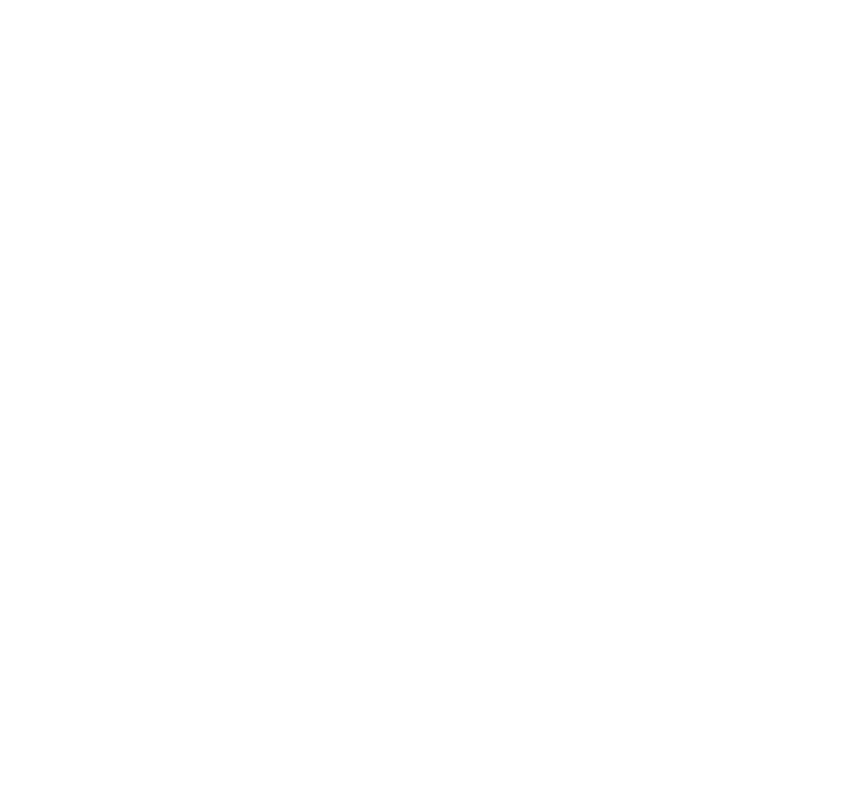
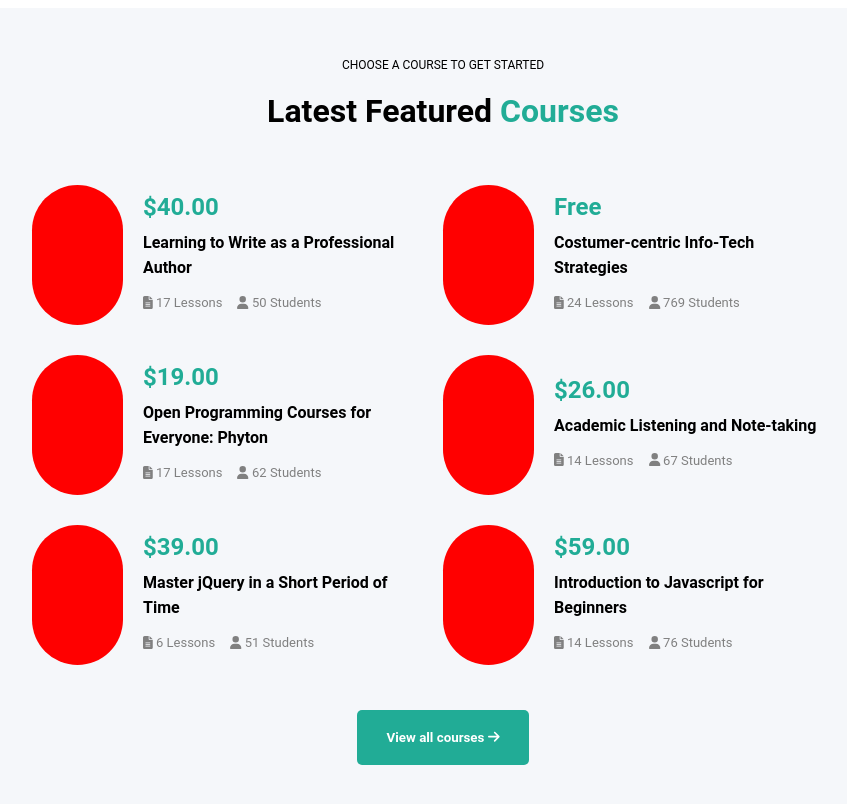
Before and after one commit to francesco-abritta/proj-html-vuejs, a Vue app: page / in a window 1280 px wide. Shown: the part 3101-3905 px from the top of the page, without its empty margins (197-1044 px from the left). Before the commit the page ends 2959 px from the top, so only its background shows below. Built offline with nearby package versions, Linux system fonts and the light colour scheme.

Commit message:
sezione courses completa(mancano img)

```diff
--- a/package.json
+++ b/package.json
@@ -9,6 +9,7 @@
   },
   "dependencies": {
     "@fortawesome/fontawesome-free": "^6.0.0",
+    "bootstrap-vue": "^2.21.2",
     "core-js": "^3.6.5",
     "vue": "^2.6.11"
   },
--- a/src/App.vue
+++ b/src/App.vue
@@ -1,9 +1,7 @@
 <template>
   <div id="app">
     <Header />
-    <div class="contenitore">
       <Main />
-    </div>
   </div>
 </template>
 
@@ -22,8 +20,5 @@
 
 <style lang="scss">
   @import './assets/global.scss';
-  .contenitore{
-    margin: 0 auto;
-    max-width: 65%;
-  }
+
 </style>
--- a/src/components/Main.vue
+++ b/src/components/Main.vue
@@ -1,20 +1,33 @@
 <template>
   <div>
-    <MainServices :numeri="numbers" :cardServices="servicesCard" :listServices="servicesList"/>
+      <div class="services">
+        <div class="contenitore">
+            <MainServices :numeriServices="servicesNumbers" :cardServices="servicesCard" :listServices="servicesList"/>
+        </div>
+      </div>
+
+      <div class="courses">
+        <div class="contenitore">
+            <MainCourses :infoCourses="coursesInfo"/>
+        </div>
+      </div>
+
   </div>
 </template>
 
 <script>
 import MainServices from './sections/MainServices.vue'
+import MainCourses from './sections/MainCourses.vue'
 
 export default {
     name:'Main',
     components:{
-        MainServices
+        MainServices,
+        MainCourses
     },
     data() {
       return{
-        numbers: [
+        servicesNumbers: [
           {
             number: '1.926',
             text: 'FINISHED SESSIONS'
@@ -70,14 +83,61 @@
             text: 'Get the desired certificate delivered at house'
           }
         ],
+
+        coursesInfo: [
+          {
+            price: '$40.00',
+            work: 'Learning to Write as a Professional Author',
+            data1: '17',
+            data2: '50'
+          },
+          {
+            price: 'Free',
+            work: 'Costumer-centric Info-Tech Strategies',
+            data1: '24',
+            data2: '769'
+          },
+          {
+            price: '$19.00',
+            work: 'Open Programming Courses for Everyone: Phyton',
+            data1: '17',
+            data2: '62'
+          },
+          {
+            price: '$26.00',
+            work: 'Academic Listening and Note-taking',
+            data1: '14',
+            data2: '67'
+          },
+          {
+            price: '$39.00',
+            work: 'Master jQuery in a Short Period of Time',
+            data1: '6',
+            data2: '51'
+          },
+          {
+            price: '$59.00',
+            work: 'Introduction to Javascript for Beginners',
+            data1: '14',
+            data2: '76'
+          },
+        ],
       }
   }
 }
 </script>
 
 <style scoped>
-
     div{
         margin-top: 200px;
     }
+
+    .contenitore{
+        margin: 0 auto;
+        max-width: 65%;
+    }
+
+    .courses{
+        background: #F5F7FA;
+    }
 </style>
--- /dev/null
+++ b/src/components/sections/MainCourses.vue
@@ -0,0 +1,172 @@
+<template>
+  <div>
+      <div class="section">
+        <div class="titles">
+            <p>CHOOSE A COURSE TO GET STARTED</p>
+            <h1>Latest Featured <span>Courses</span></h1>
+        </div>
+
+        <div class="cards">
+            <div class="card" v-for="(elemento, indice) in infoCourses" :key="indice">
+                <div class="image">
+                    <!-- <img src="../../assets/img2/course-02-480x298.jpg" alt=""> -->
+                    <!-- <img src="../../assets/img2/stock-full-hd-03-480x298.jpg" alt=""> -->
+                </div>
+
+                <div class="text">
+                    <div class="price">
+                        <h2>{{elemento.price}}</h2>
+                    </div>
+                    <div class="description">
+                        <p>{{elemento.work}}</p>
+                    </div>
+                    <div class="info">
+                        <div class="icon1">
+                            <i class="fa-solid fa-file-lines"></i> {{elemento.data1}} Lessons
+                        </div>
+                        <div class="icon2">
+                            <i class="fa-solid fa-user"></i> {{elemento.data2}} Students
+                        </div>
+                    </div>
+                </div>
+            </div>
+
+        </div>
+
+        <div class="button">
+            <button><strong>View all courses <i class="fa-solid fa-arrow-right"></i></strong></button>
+        </div>
+      </div>
+
+  </div>
+</template>
+
+<script>
+
+
+export default {
+    name:'MainCourses',
+    props:{
+        infoCourses: Array,
+    }
+}
+</script>
+
+<style scoped lang="scss">
+
+  @import '../../assets/vars.scss';
+
+    .section{
+        padding: 50px 0;
+
+        .titles{
+            text-align: center;
+
+            p{
+                font-size: 12px;
+            }
+
+            h1{
+                margin: 20px 0;
+
+                span{
+                    color: $lightgreen;
+                }
+            }
+        }
+
+        .cards{
+            display: flex;
+            flex-wrap: wrap;
+            margin-top: 50px;
+
+
+            .card{
+            display: flex;
+            align-items: center;
+            width: 47%;
+            padding: 5px;
+            line-height: 25px;
+            margin-bottom: 20px;
+            margin-right: 20px;
+            border-radius: 15px;
+
+
+
+            .image{
+                border-radius: 100px;
+                width: 140px;
+                height: 140px;
+                overflow: hidden;
+                position: relative;
+                background: red;
+
+                // img{
+                //     position: absolute;
+                //     top: 50%;
+                //     left: 50%;
+                //     transform: translate(-50%, -50%);
+                // }
+            }
+
+
+            .text{
+                margin-left: 20px;
+
+                .price{
+                    color: $lightgreen;
+                }
+
+                .description{
+                    margin: 10px 0;
+                    font-weight: bold;
+                    width: 270px;
+                }
+
+                .info{
+                    display: flex;
+                    font-size: 13px;
+                    .icon1, .icon2{
+                        margin-right: 15px;
+                        color: grey;
+                    }
+                }
+            }
+
+
+
+            }
+            .card:hover{
+                background: white;
+                cursor: pointer;
+            }
+
+
+    }
+
+
+    .button{
+        text-align: center;
+        margin-top: 20px;
+    }
+    button{
+        cursor: pointer;
+        padding: 20px 30px;
+        border: 0;
+        border-radius: 5px;
+        background: $lightgreen;
+        color: white;
+    }
+
+    button:hover{
+        background: $header-color;
+        color: white;
+    }
+
+
+
+
+
+
+}
+</style>
--- a/src/components/sections/MainServices.vue
+++ b/src/components/sections/MainServices.vue
@@ -6,7 +6,7 @@
           <p style="color:grey">/Founder & CEO</p>
       </div>
       <div class="numbers">
-          <div v-for="(elemento, indice) in numeri" :key="indice" class="item">
+          <div v-for="(elemento, indice) in numeriServices" :key="indice" class="item">
             <h1>{{elemento.number}}</h1>
             <p>{{elemento.text}}</p>
           </div>
@@ -42,7 +42,7 @@
 export default {
     name: 'MainServices',
     props: {
-        numeri: Array,
+        numeriServices: Array,
         cardServices: Array,
         listServices: Array
     },
--- a/src/main.js
+++ b/src/main.js
@@ -6,6 +6,9 @@
 import '@fortawesome/fontawesome-free/css/all.css'
 import '@fortawesome/fontawesome-free/js/all.js'
 
+// import 'bootstrap/dist/css/bootstrap.css'
+// import 'bootstrap-vue/dist/bootstrap-vue.css'
+
 new Vue({
   render: h => h(App),
 }).$mount('#app')
```
Also changed, not shown: src/components/sections/Jumbotron.vue (+0 -12 lines), 1 other file (tests, documents, lock files or other folders).
